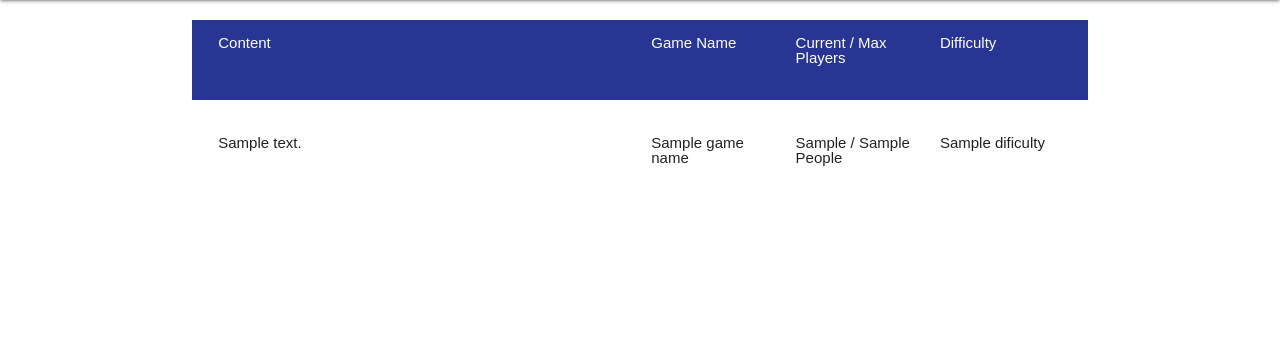
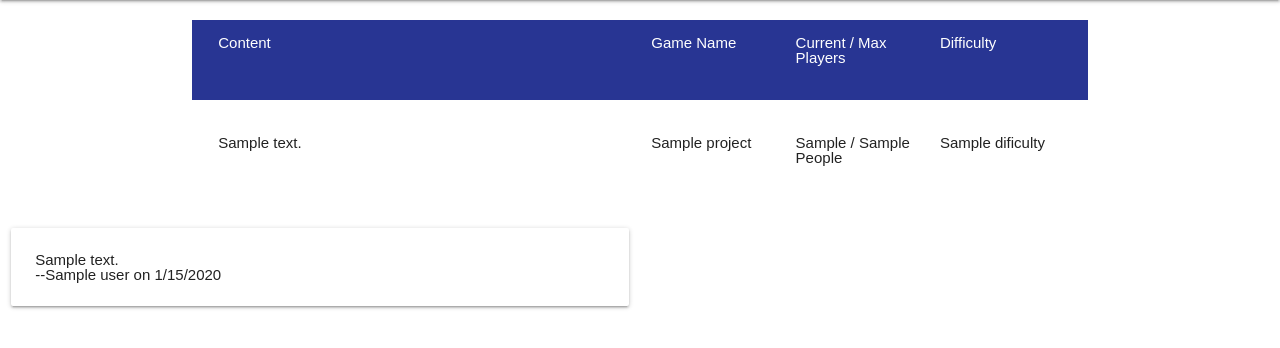
Before and after one commit to mmorrisonlk/gamerGroupFinder, a Node server app: template views/group.handlebars in a window 1280 px wide. Shown: the part 64-412 px from the top of the page. Run offline with Node 20, Linux system fonts and the light colour scheme; the template is opened without the code that fills it: most values are stand-ins (such as "Sample title", 1, 10 or a date in 2020); some libraries are stand-ins or nearby versions.

Commit message:
changing some things

```diff
--- a/controllers/home-routes.js
+++ b/controllers/home-routes.js
@@ -61,6 +61,7 @@
     });
     console.log("req.session.id", req.session.id)
     const project = group.get({ plain: true });
+    console.log(project)
     res.render('group', {
         project,
         logged_in: req.session.logged_in
--- a/views/group.handlebars
+++ b/views/group.handlebars
@@ -9,10 +9,10 @@
 
 <div class="container">
     <div class="row">
-        <div class="col s5">{{content}}</div>
-        <div class="col s2 right">{{dificulty}}</div>
-        <div class="col s2 right">{{currentPlayers}} / {{maxPlayers}} People</div>
-        <div class="col s2 right">{{gameName}}</div>
+        <div class="col s5">{{project.content}}</div>
+        <div class="col s2 right">{{project.dificulty}}</div>
+        <div class="col s2 right">{{project.currentPlayers}} / {{project.maxPlayers}} People</div>
+        <div class="col s2 right">{{project.gameName}}</div>
     </div>
     <div class="row">
         <p></p>
@@ -20,5 +20,8 @@
 </div>
 
 <div class="row">
-    {{> comment}}
+
+{{#each project.Comments as |comment| }}
+{{> comment}}
+{{/each}}
 </div>
--- a/views/layouts/main.handlebars
+++ b/views/layouts/main.handlebars
@@ -6,10 +6,10 @@
   <meta name="viewport" content="width=device-width, initial-scale=1.0">
   <title>Find a Game Group</title>
   <link rel="shortcut icon" href="">
-  <link rel="stylesheet" href="./css/reset.css">
+  <link rel="stylesheet" href="/css/reset.css">
   <link rel="stylesheet" href="https://cdnjs.cloudflare.com/ajax/libs/materialize/1.0.0/css/materialize.min.css">
   <link href="https://fonts.googleapis.com/icon?family=Material+Icons" rel="stylesheet">
-  <link rel="stylesheet" href="./css/style.css">
+  <link rel="stylesheet" href="/css/style.css">
 </head>
 
 <body>
--- a/views/partials/comment.handlebars
+++ b/views/partials/comment.handlebars
@@ -1,4 +1,3 @@
-{{#each comments as |comment|}}
 <div>
     <div class="row">
     <div class="col s12 m6">
@@ -11,4 +10,3 @@
     </div>
   </div>
 </div>
-{{/each}}
```
